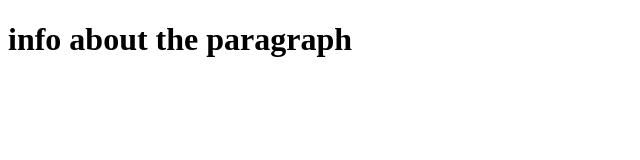
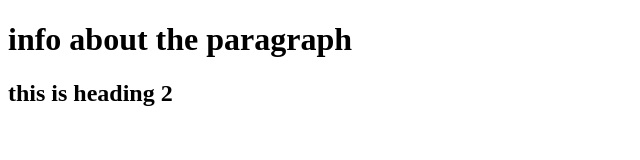
Before and after one commit to minhajpanjtan64/localRepo, a plain HTML site: page index.html in a window 1280 px wide. Shown: the whole page, without its empty margins (0-640 px from the left). Drawn offline with Linux system fonts and the light colour scheme.

Commit message:
this is new heading addition

```diff
--- a/index.html
+++ b/index.html
@@ -7,5 +7,8 @@
 </head>
 <body>
     <h1>info about  the paragraph</h1>
+    <h2>
+        this is heading 2
+    </h2>
 </body>
 </html>
```
